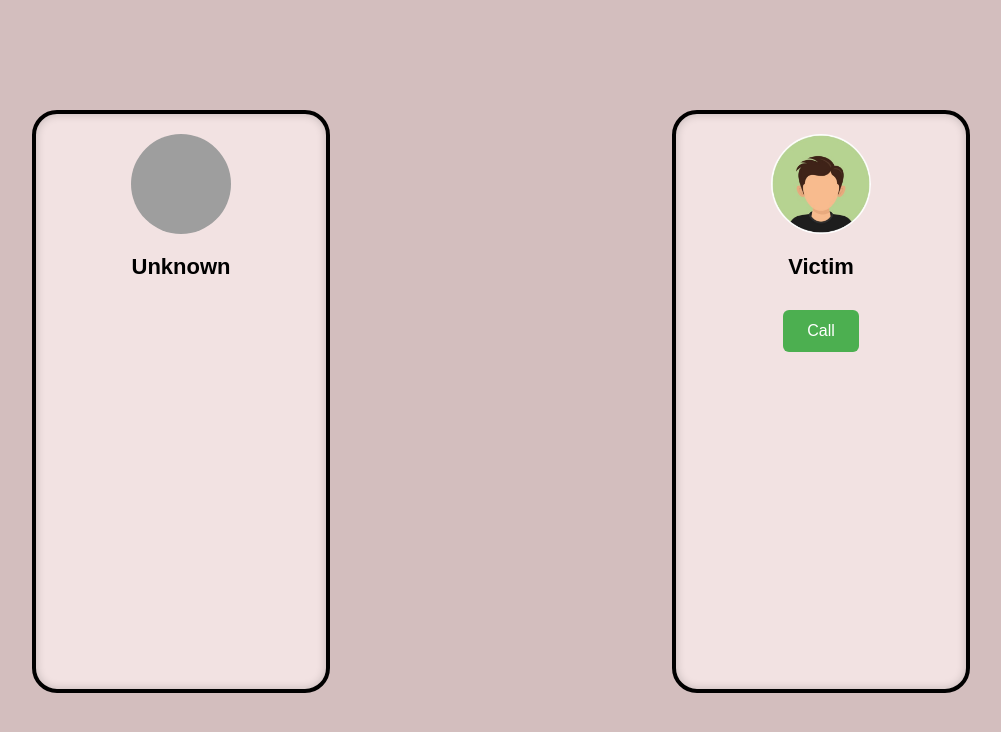
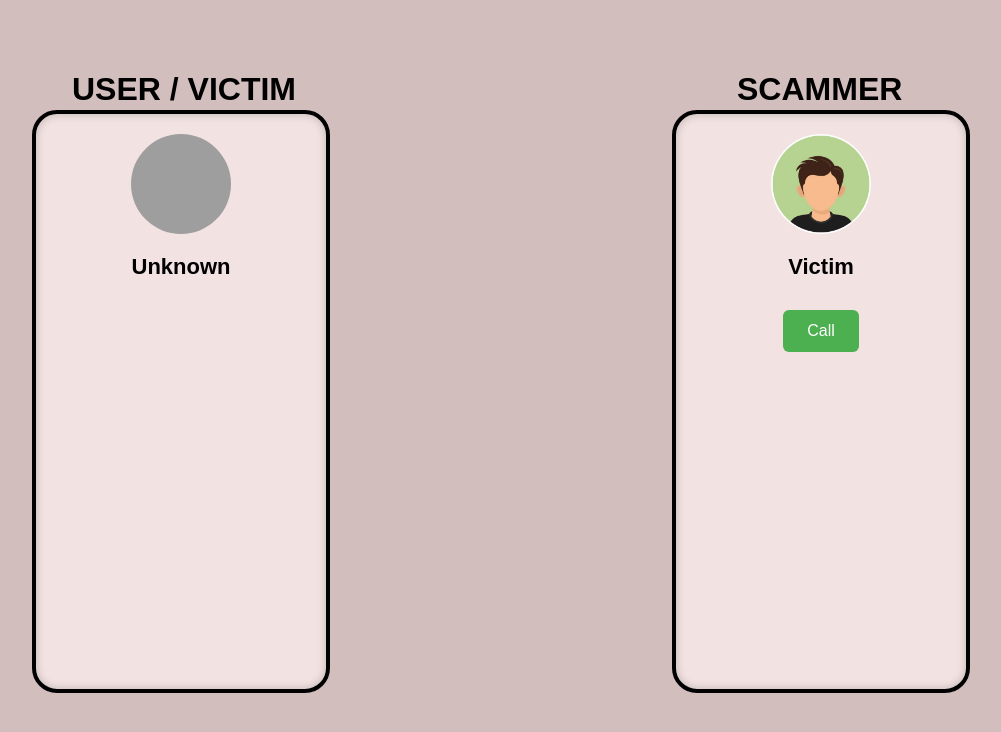
Before and after one commit to samruddhidurge05/codewave-hackthon, a plain HTML site: page first-part.html in a window 1280 px wide. Shown: the whole page, without its empty margins (148-1149 px from the left). Drawn offline with nearby package versions, Linux system fonts and the light colour scheme; grey boxes are pictures that could not be loaded.

Commit message:
First Page detailed added

```diff
--- a/first-part.html
+++ b/first-part.html
@@ -1,5 +1,6 @@
 <!DOCTYPE html>
 <html lang="en">
+
 <head>
   <meta charset="UTF-8" />
   <meta name="viewport" content="width=device-width, initial-scale=1.0" />
@@ -73,6 +74,16 @@
       background-color: #e53935 !important;
     }
 
+    #user h1 {
+      position: absolute;
+      left: 75px;
+    }
+
+    #scammer h1 {
+      position: absolute;
+      left: 100px;
+    }
+
     .popup {
       display: none;
       margin-top: 30px;
@@ -84,14 +95,15 @@
     }
   </style>
 </head>
+
 <body>
   <!-- User Phone -->
   <div class="phone" id="user">
+    <h1>USER / VICTIM</h1>
     <div class="screen">
       <img
         src="https://png.pngtree.com/png-clipart/20200701/original/pngtree-hacker-wearing-hoodie-and-using-laptop-computer-freak-hacking-malware-phishing-png-image_5430152.jpg"
-          alt="scammer"
-        />
+        alt="scammer" />
       <h2>Unknown</h2>
       <button class="otp-btn" id="giveOtp">Give OTP</button>
       <button class="wake-call-btn" id="wakeCall">Wake Up Call</button>
@@ -103,11 +115,9 @@
 
   <!-- Scammer Phone -->
   <div class="phone" id="scammer">
+    <h1>SCAMMER</h1>
     <div class="screen">
-        <img
-          src="user.jpg"
-          alt="user"
-        />
+      <img src="user.jpg" alt="user" />
       <h2>Victim</h2>
       <button class="otp-btn" id="requestOtp">Request OTP</button>
       <button class="wake-call-btn" id="callToggle">Call</button>
@@ -182,4 +192,5 @@
     });
   </script>
 </body>
+
 </html>
```
Lines whose indentation alone changed are shown as unchanged.
